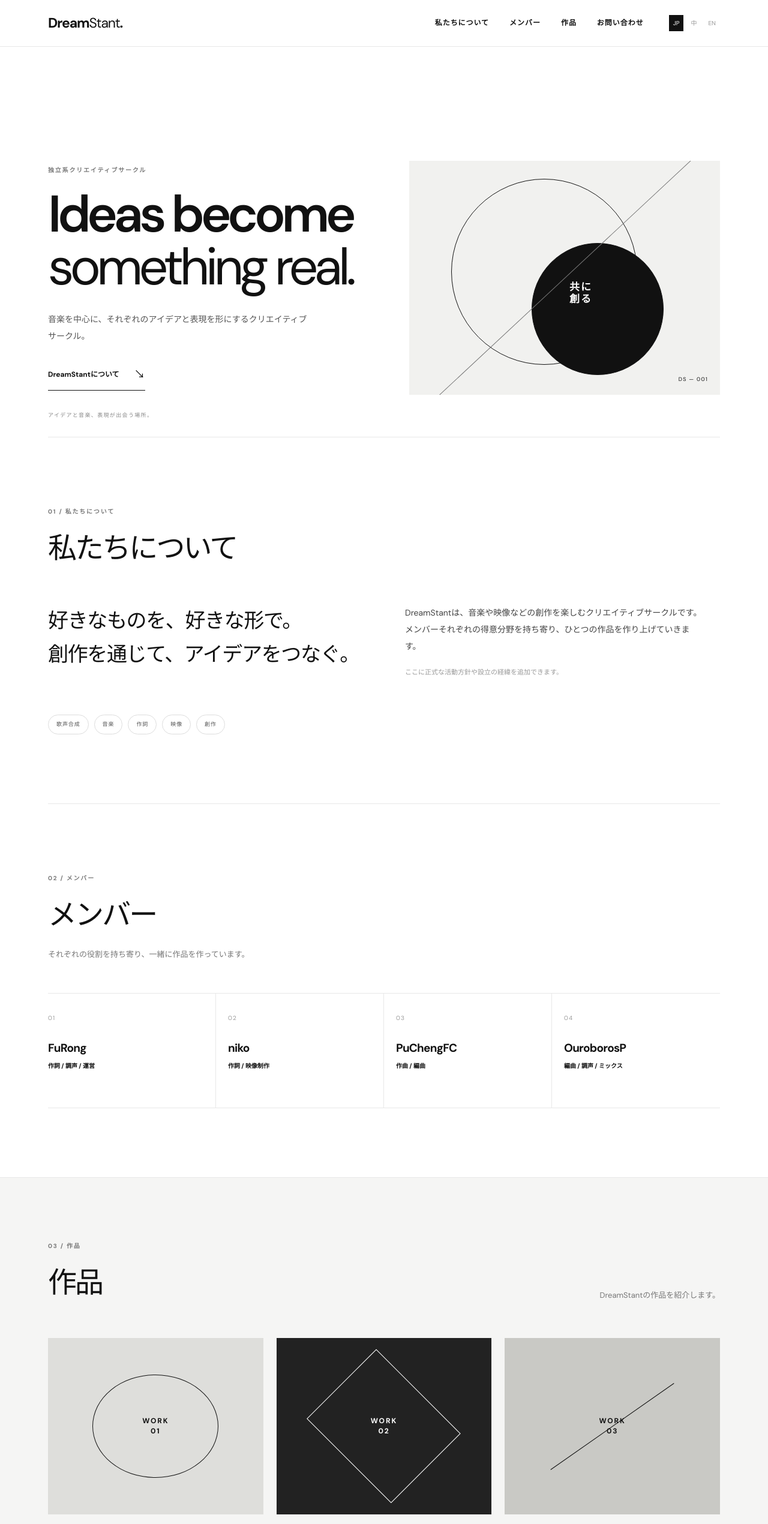
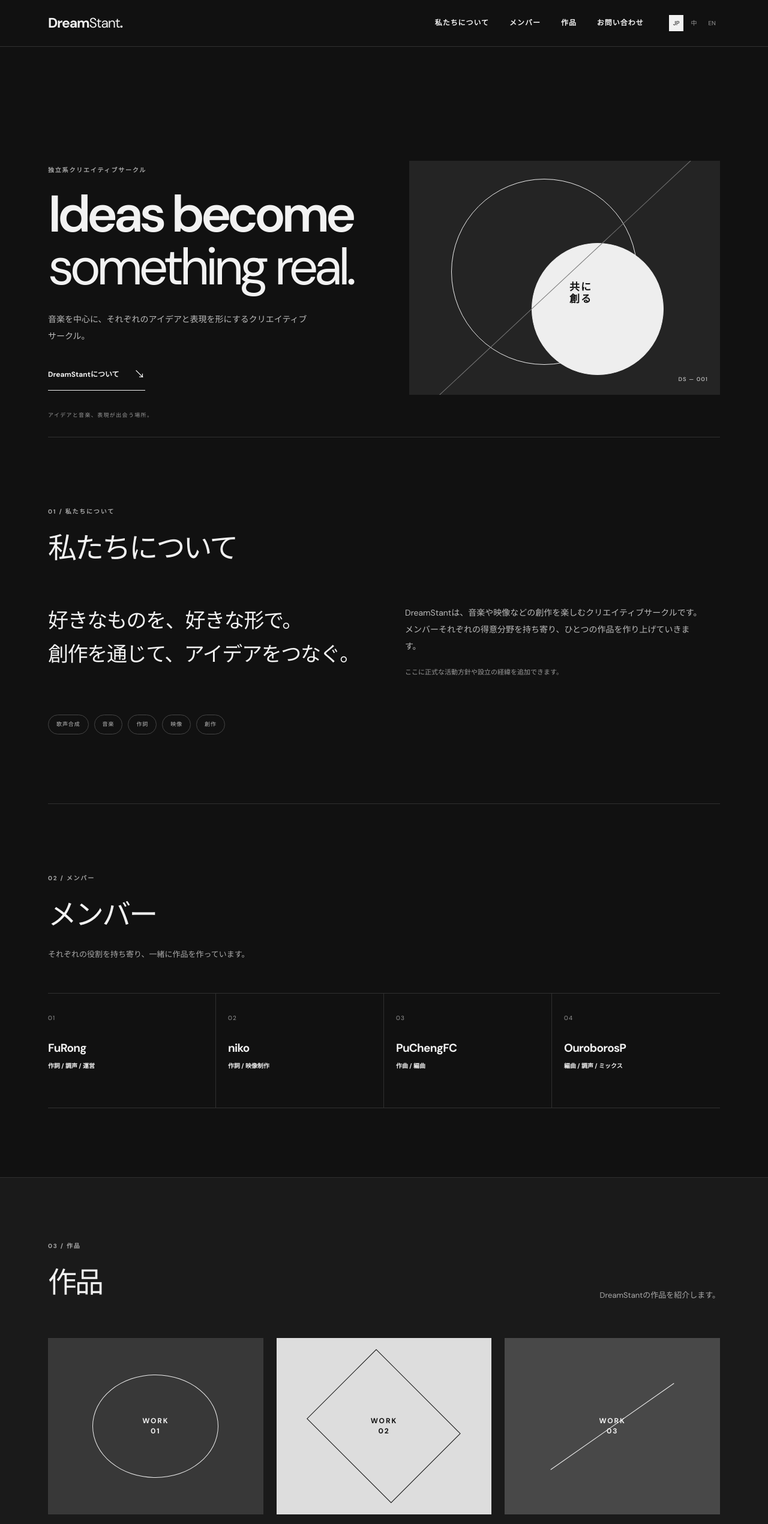
Before and after one commit to 089632147qq-arch/089632147qq-arch.github.io, a plain HTML site: page index.html in a window 1280 px wide. Shown: the top 2540 px of the page at 60% size. Drawn offline with Linux system fonts and the dark colour scheme.

Commit message:
Update style.css

```diff
--- a/style.css
+++ b/style.css
@@ -41,3 +41,197 @@ button{font:inherit}
 .contact-panel{background:rgba(245,245,243,.94)}
 
 .main-nav.open{display:flex}
+
+/* ========================================
+   DreamStant — Automatic Dark Mode
+   Follows the device's system appearance
+======================================== */
+
+@media (prefers-color-scheme: dark) {
+
+  :root {
+    color-scheme: dark;
+
+    --ink: #f2f2f2;
+    --muted: #aaa;
+    --line: #303030;
+    --paper: #111111;
+    --soft: #1b1b1b;
+  }
+
+  body {
+    background: var(--paper);
+    color: var(--ink);
+  }
+
+  /* Header */
+  .site-header {
+    background: rgba(17, 17, 17, .94);
+    border-color: var(--line);
+  }
+
+  .main-nav {
+    background: #111;
+    border-color: var(--line);
+  }
+
+  .menu-toggle {
+    color: var(--ink);
+  }
+
+  .lang-btn {
+    color: #999;
+  }
+
+  .lang-btn.active {
+    background: #f2f2f2;
+    color: #111;
+  }
+
+  /* Hero */
+  .eyebrow {
+    color: #aaa;
+  }
+
+  .hero-description {
+    color: #bbb;
+  }
+
+  .text-link {
+    border-color: #eee;
+  }
+
+  .hero-art {
+    background: #242424;
+  }
+
+  .art-circle {
+    border-color: #eee;
+  }
+
+  .circle-two {
+    background: #eee;
+  }
+
+  .art-label {
+    color: #111;
+  }
+
+  .art-line {
+    background: #777;
+  }
+
+  .hero-bottom {
+    color: #999;
+  }
+
+  /* Sections */
+  .content-section {
+    border-color: var(--line);
+  }
+
+  .content-section:not(.works-section) {
+    background: rgba(17, 17, 17, .94);
+  }
+
+  .section-heading .eyebrow {
+    color: #aaa;
+  }
+
+  .about-body {
+    color: #bbb;
+  }
+
+  .muted,
+  .edit-hint {
+    color: #999;
+  }
+
+  .tag-row span {
+    border-color: #444;
+    color: #bbb;
+  }
+
+  .section-intro {
+    color: #aaa;
+  }
+
+  /* Members */
+  .member-grid {
+    border-color: var(--line);
+  }
+
+  .member-card {
+    border-color: var(--line);
+  }
+
+  .member-number {
+    color: #999;
+  }
+
+  .member-role {
+    color: #eee;
+  }
+
+  .member-desc {
+    color: #aaa;
+  }
+
+  /* Works */
+  .works-section {
+    background: rgba(27, 27, 27, .96);
+  }
+
+  .cover-one {
+    background: #383838;
+  }
+
+  .cover-one:before {
+    border-color: #eee;
+  }
+
+  .cover-two {
+    background: #ddd;
+    color: #111;
+  }
+
+  .cover-two:before {
+    border-color: #111;
+  }
+
+  .cover-three {
+    background: #484848;
+  }
+
+  .cover-three:before {
+    background: #eee;
+  }
+
+  .work-meta p {
+    color: #aaa;
+  }
+
+  /* Contact */
+  .contact-panel {
+    background: rgba(32, 32, 32, .96);
+  }
+
+  .contact-panel > p:first-child {
+    color: #bbb;
+  }
+
+  .contact-link {
+    border-color: #666;
+    color: #eee;
+  }
+
+  /* Footer */
+  .site-footer {
+    border-color: var(--line);
+  }
+
+  .site-footer p,
+  .site-footer > span {
+    color: #999;
+  }
+}
```
